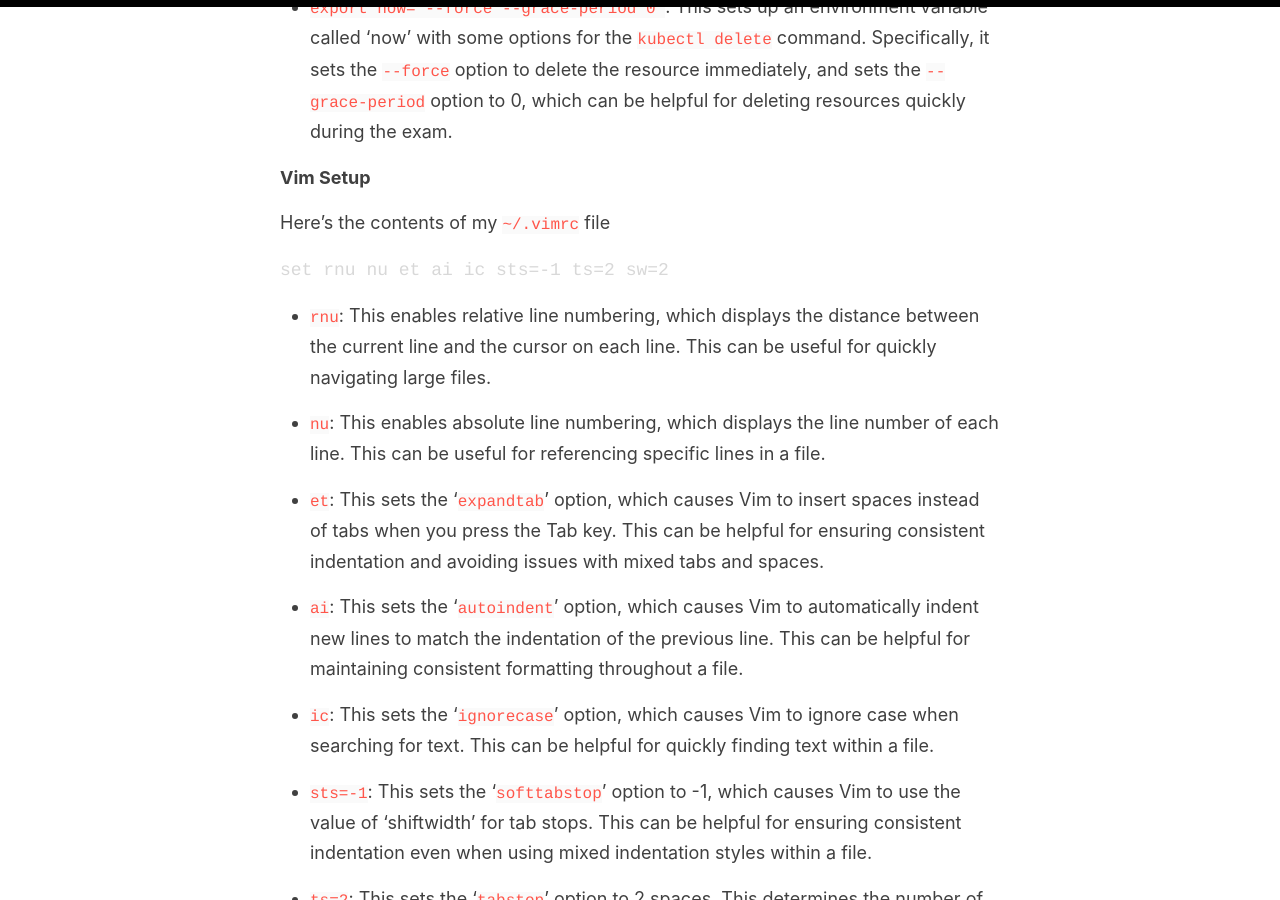
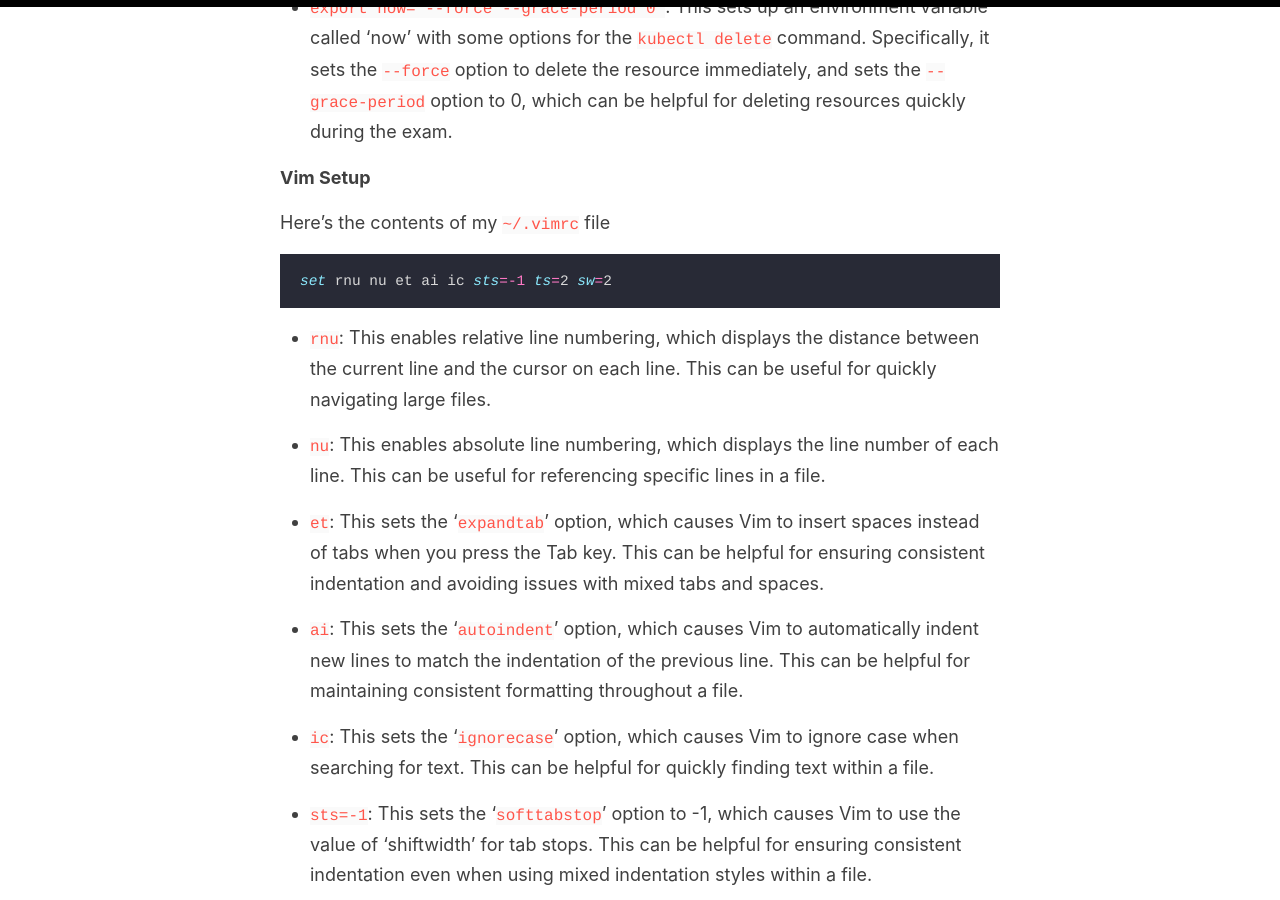
Before and after one commit to RonaldMariah/ronaldmariah.github.io, a Jekyll site: the page built from _posts/2023-04-15-my-experience-with-ckad-exam-and-how-i-passed-it.md, in a window 1280 px wide and 900 px high, scrolled down 2534 px. Built offline with Jekyll 4.4.1, drawn with Linux system fonts in a browser that asks for light colours; our own code applies the rules of GitHub Pages for plain Markdown files.

Commit message:
Cracking the CKAD Code: Lessons Learned from My Exam Experience - update

````diff
--- a/_posts/2023-04-15-my-experience-with-ckad-exam-and-how-i-passed-it.md
+++ b/_posts/2023-04-15-my-experience-with-ckad-exam-and-how-i-passed-it.md
@@ -61,7 +61,7 @@ export now="--force --grace-period 0"
 
 Here's the contents of my `~/.vimrc` file
 
-```arduino
+```bash
 set rnu nu et ai ic sts=-1 ts=2 sw=2
 ```
 
````
